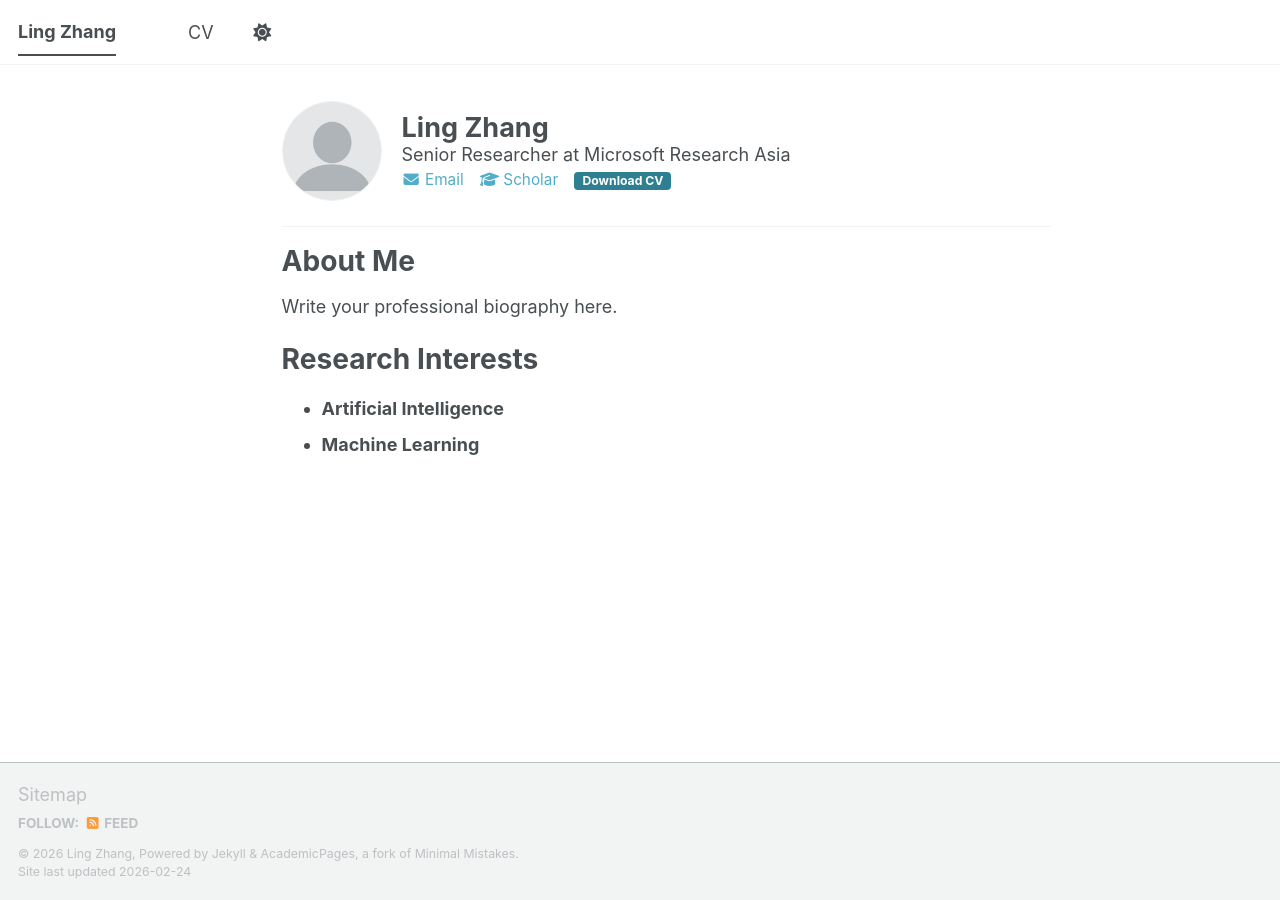
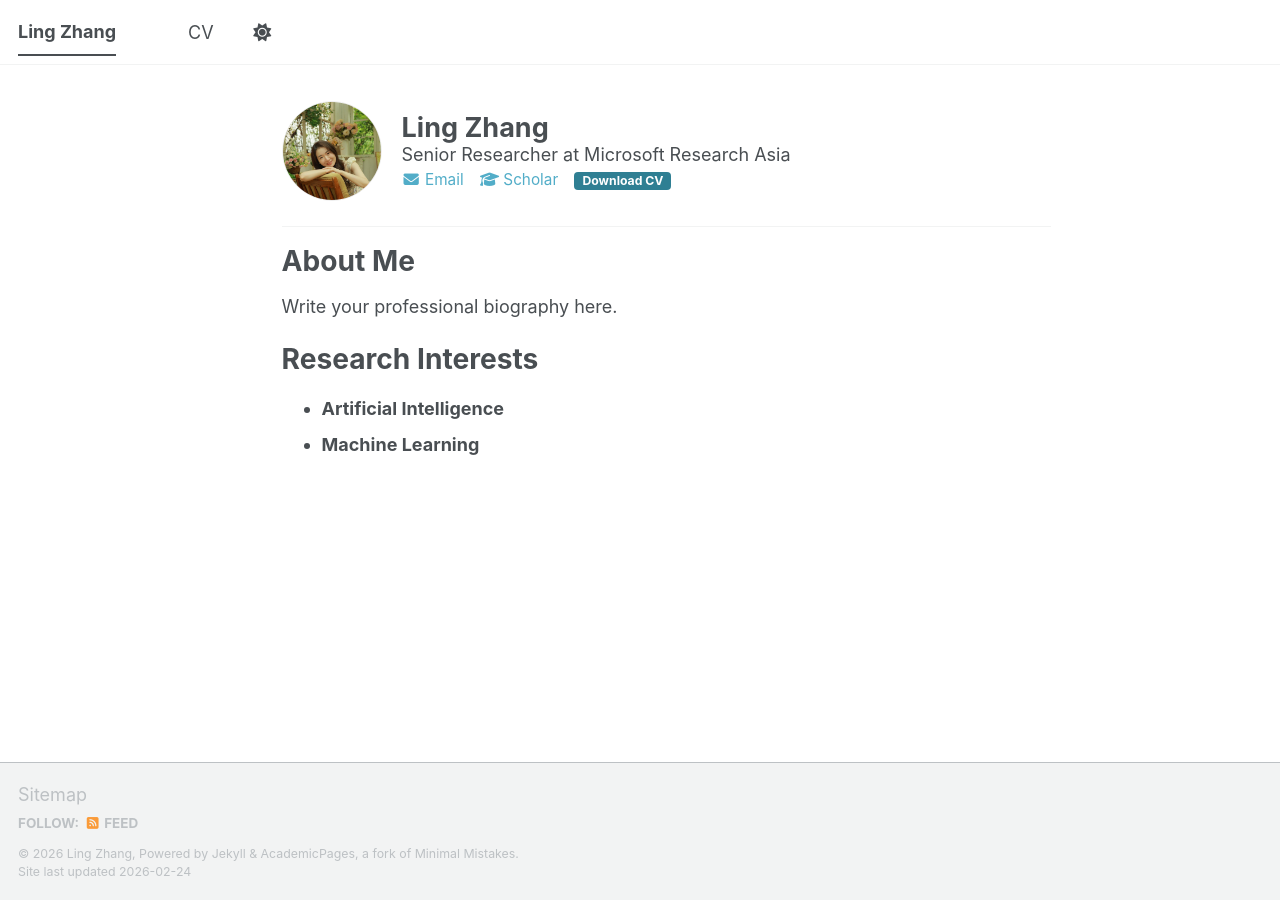
Before and after one commit to sweet-tea-olive/zhangling, a Jekyll site: the page built from _pages/about.md, in a window 1280 px wide. Built offline with Jekyll 4.4.1, drawn with Linux system fonts in a browser that asks for light colours; a script bundle is joined from its source files by our own code; library files that are not in the unit come from our copies.

Commit message:
Update about.md

```diff
--- a/_pages/about.md
+++ b/_pages/about.md
@@ -60,7 +60,7 @@ classes: wide
 
 <div style="display: flex; align-items: center; margin-bottom: 25px;">
   <!-- Profile Photo (100px) -->
-  <img src="/images/profile.png" style="width: 100px; height: 100px; border-radius: 50%; margin-right: 20px; object-fit: cover; border: 1px solid #eee;">
+  <img src="/images/profile.jpg" style="width: 100px; height: 100px; border-radius: 50%; margin-right: 20px; object-fit: cover; border: 1px solid #eee;">
 
   <!-- Text Container (Matched to 100px height) -->
   <div style="display: flex; flex-direction: column; justify-content: center; height: 100px; line-height: 1.2;">
```
